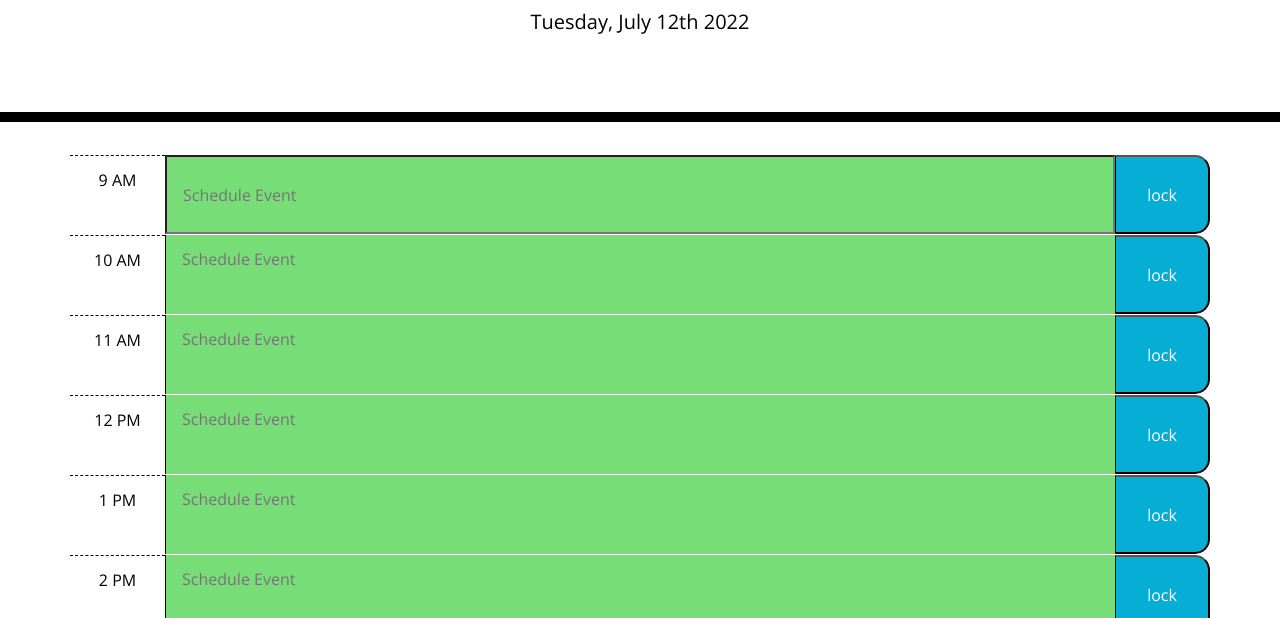
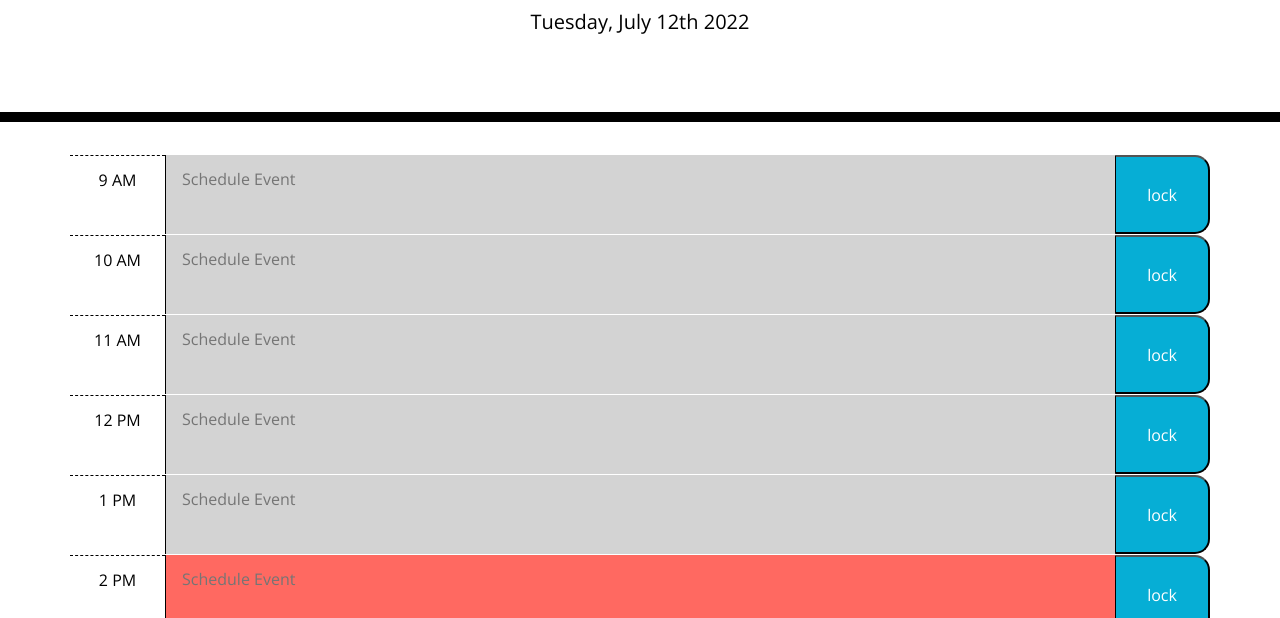
Before and after one commit to jfranklin12/Julian-Franklin-Work-Day-Scheduler, a plain HTML site: page index.html in a window 1280 px wide. Shown: the part 182-800 px from the top of the page. Drawn offline with nearby package versions, Linux system fonts and the light colour scheme.

Commit message:
Change Color function changed to get elements by ID

```diff
--- a/Develop/script.js
+++ b/Develop/script.js
@@ -2,8 +2,7 @@
 var currentDayEl = moment().format("dddd, MMMM Do YYYY");
 $("#currentDay").text(currentDayEl);
 // variable to get current hour in 24 hour interval
-var currentTimeEl = moment().hour();
-console.log(currentTimeEl)
+var currentTimeEl = parseInt(moment().hour());
 // variables to display time
 var hour9El = moment().hour(9).format("h A");
 $("#hour9").text(hour9El);
@@ -39,90 +38,97 @@ var color17 = 17
 function changeColor(){
     // 9 am color change
     if (color9 == currentTimeEl) {
-        $(".time").addClass("present");
+        $("#userInput9").addClass("present");
     } else if (color9 < currentTimeEl) {
-        $(".time").addClass("past");
+        $("#userInput9").addClass("past");
     } else {
-        $(".time").addClass("future");
+        $("#userInput9").addClass("future");
     }
     // 10 am color change
     if (color10 == currentTimeEl) {
-        $(".time").addClass("present");
+        $("#userInput10").addClass("present");
     } else if (color10 < currentTimeEl) {
-        $(".time").addClass("past");
+        $("#userInput10").addClass("past");
     } else {
-        $(".time").addClass("future");
+        $("#userInput10").addClass("future");
     }
     // 11 am color change
     if (color11 == currentTimeEl) {
-        $(".time").addClass("present");
+        $("#userInput11").addClass("present");
     } else if (color11 < currentTimeEl) {
-        $(".time").addClass("past");
+        $("#userInput11").addClass("past");
     } else {
-        $(".time").addClass("future");
+        $("#userInput11").addClass("future");
     }
     // 12 pm color change
     if (color12 == currentTimeEl) {
-        $(".time").addClass("present");
+        $("#userInput12").addClass("present");
     } else if (color12 < currentTimeEl) {
-        $(".time").addClass("past");
+        $("#userInput12").addClass("past");
     } else {
-        $(".time").addClass("future");
+        $("#userInput12").addClass("future");
     }
     // 1 pm color change
     if (color13 == currentTimeEl) {
-        $(".time").addClass("present");
+        $("#userInput13").addClass("present");
     } else if (color13 < currentTimeEl) {
-        $(".time").addClass("past");
+        $("#userInput13").addClass("past");
     } else {
-        $(".time").addClass("future");
+        $("#userInput13").addClass("future");
     }
     // 2 pm color change
     if (color14 == currentTimeEl) {
-        $(".time").addClass("present");
+        $("#userInput14").addClass("present");
     } else if (color14 < currentTimeEl) {
-        $(".time").addClass("past");
+        $("#userInput14").addClass("past");
     } else {
-        $(".time").addClass("future");
+        $("#userInput14").addClass("future");
     }
     // 3 pm color change
     if (color15 == currentTimeEl) {
-        $(".time").addClass("present");
+        $("#userInput15").addClass("present");
     } else if (color15 < currentTimeEl) {
-        $(".time").addClass("past");
+        $("#userInput15").addClass("past");
     } else {
-        $(".time").addClass("future");
+        $("#userInput15").addClass("future");
     }
     // 4 pm color change
     if (color16 == currentTimeEl) {
-        $(".time").addClass("present");
+        $("#userInput16").addClass("present");
     } else if (color16 < currentTimeEl) {
-        $(".time").addClass("past");
+        $("#userInput16").addClass("past");
     } else {
-        $(".time").addClass("future");
+        $("#userInput16").addClass("future");
     }
     // 5 pm color change
     if (color17 == currentTimeEl) {
-        $(".time").addClass("present");
+        $("#userInput17").addClass("present");
     } else if (color17 < currentTimeEl) {
-        $(".time").addClass("past");
+        $("#userInput17").addClass("past");
     } else {
-        $(".time").addClass("future");
+        $("#userInput17").addClass("future");
     }
 }
 changeColor();
 
-var saveBtnEl = $("#saveBtn");
+// var saveBtnEl = $("#saveBtn");
 
-var userInputEl = $('input[name="scheduleItem"]').val().trim();
+// var userInputEl = $('input[name="scheduleItem"]').val().trim();
+// console.log(userInputEl)
 
-function saveInput(event){
-    event.presentDefault();
+// function saveInput(event){
+//     event.preventDefault();
 
-    var event9 = userInput9El.val().trim();
-}
+//     userInputEl.text = ""
 
-saveBtnEl.on("click", function(event) {
+//     var item = document.createElement("p");
 
+//     localStorage.setItem("item", JSON.stringify(item));
 
-})
+// }
+
+// saveBtnEl.on("click", function(event) {
+//     event.preventDefault();
+//     saveInput();
+
+// });
--- a/Develop/style.css
+++ b/Develop/style.css
@@ -49,12 +49,12 @@ textarea {
 
 .present {
   background-color: #ff6961;
-  color: white;
+  color: black;
 }
 
 .future {
   background-color: #77dd77;
-  color: white;
+  color: black;
 }
 
 .saveBtn {
--- a/index.html
+++ b/index.html
@@ -33,7 +33,7 @@
       <!-- Row for hour 9 -->
       <div class="row w=100">
         <div id='hour9' class="hour col-sm-1 p-sm-3"></div>
-        <input id ="userInput9" class="time col-sm-10 p-sm-3 description" placeholder="Schedule Event" name="scheduleItem"></input>
+        <textarea id ="userInput9" class="time col-sm-10 p-sm-3 description" placeholder="Schedule Event" name="scheduleItem"></textarea>
         <button class="saveBtn col-sm-1 p-sm-3">lock</button>
       </div>
       <!-- Row for hour 10 -->
```
